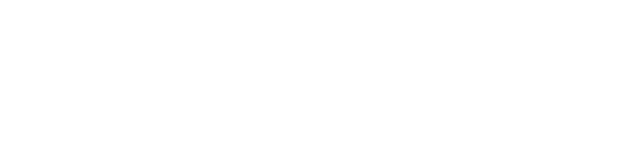
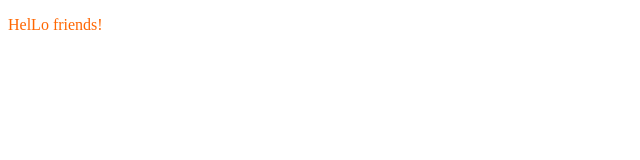
Before and after one commit to matt-nev/Website, a plain HTML site: page index.html in a window 1280 px wide. Shown: the whole page, without its empty margins (0-640 px from the left). Drawn offline with Linux system fonts and the light colour scheme.

Commit message:
add text and color

```diff
--- a/index.html
+++ b/index.html
@@ -3,4 +3,8 @@
   <head>
     <title>Hello Mother Earth</title>
   </head>
+
+  <body>
+      <p style="color:#FF6600";> HelLo friends! </p>
+  </body>
 </html>
```
